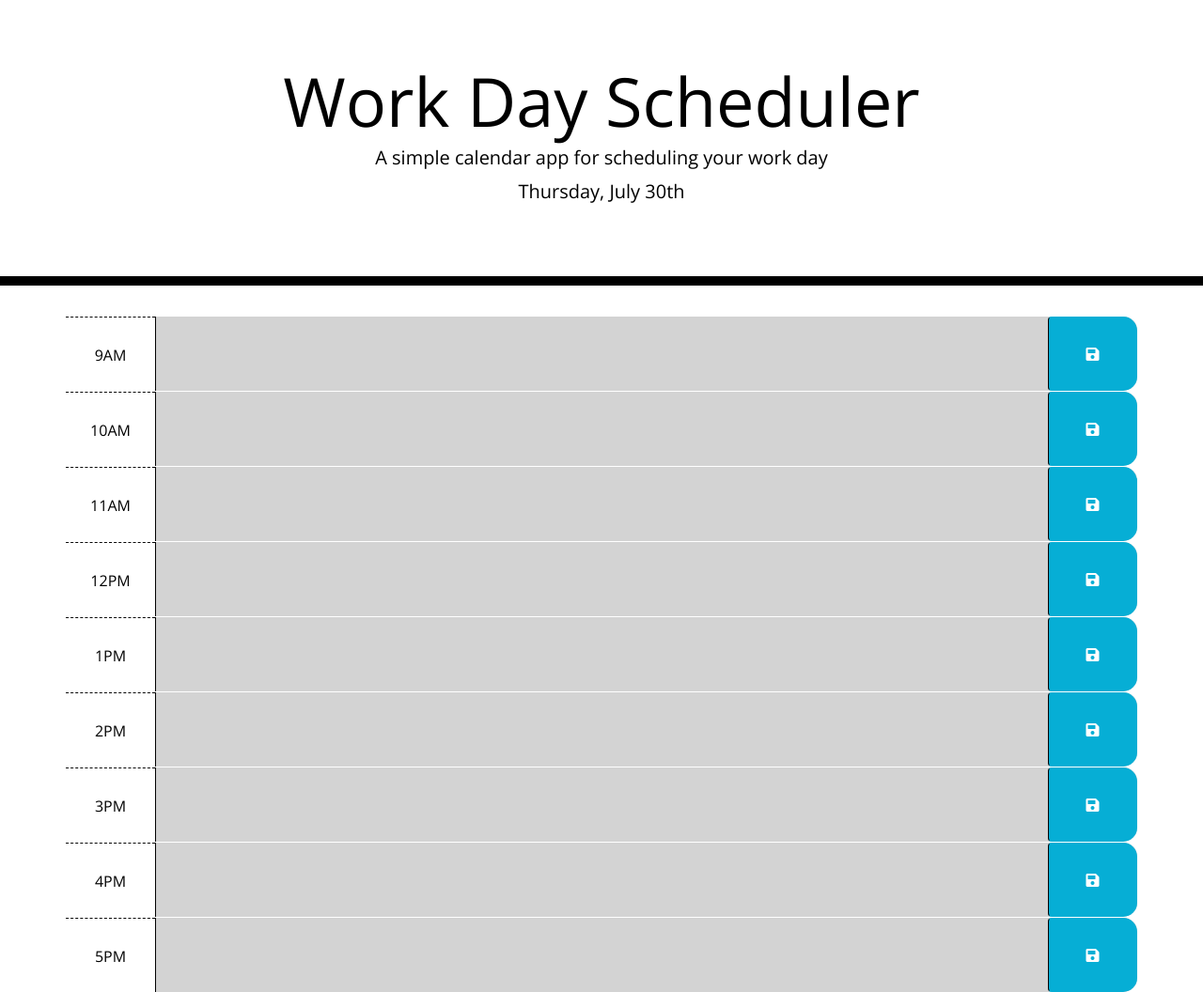
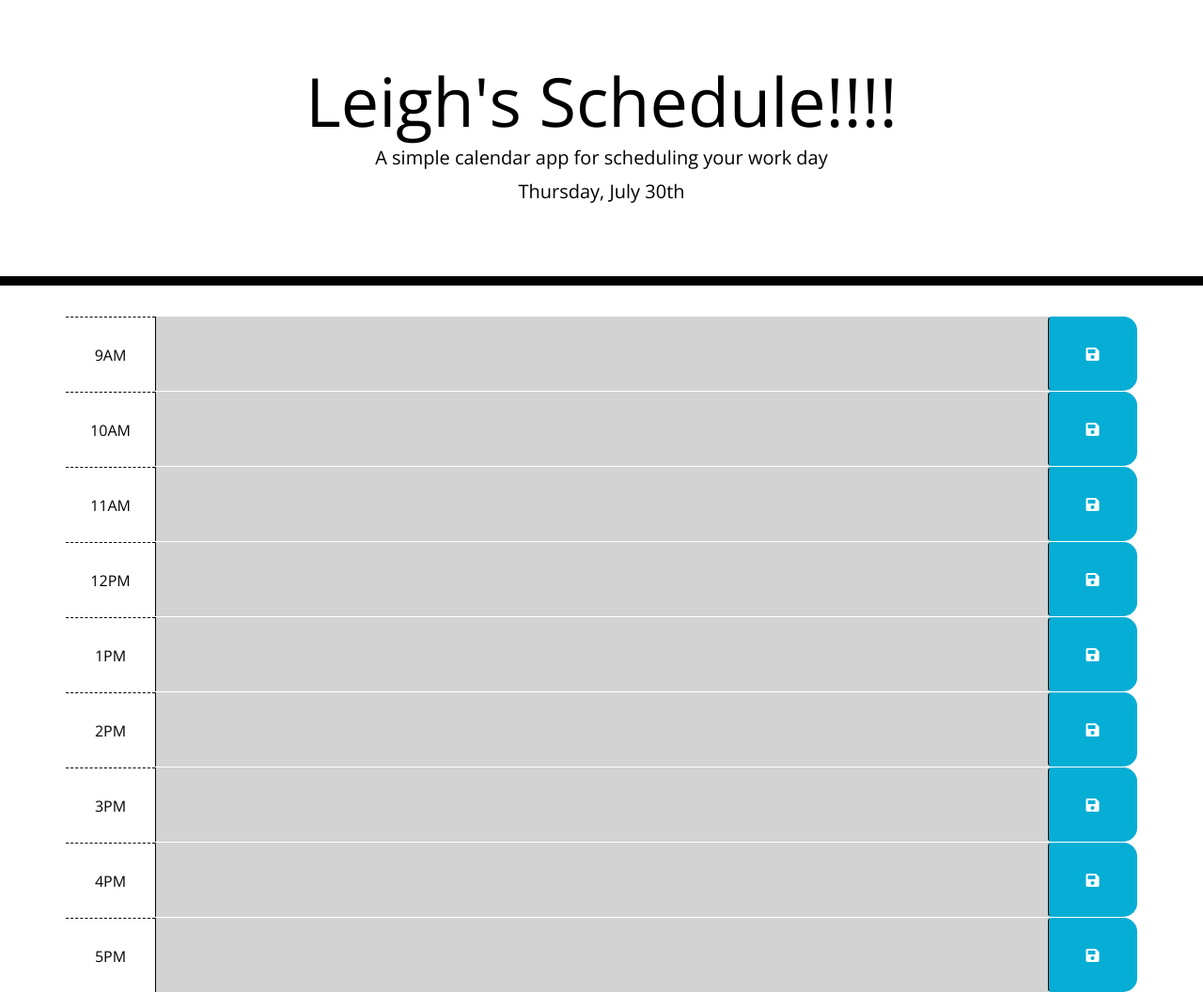
Before and after one commit to leightracey1/Project-1, a plain HTML site: page index.html in a window 1280 px wide. Shown: the whole page at 94% size. Drawn offline with nearby package versions, Linux system fonts and the light colour scheme.

Commit message:
changed h1

```diff
--- a/index.html
+++ b/index.html
@@ -14,7 +14,7 @@
 
 <body>
   <header class="jumbotron">
-    <h1 class="display-3">Work Day Scheduler</h1>
+    <h1 class="display-3"> Leigh's Schedule!!!!</h1>
     <p class="lead">A simple calendar app for scheduling your work day</p>
     <p id="currentDay" class="lead"></p>
   </header>
```
